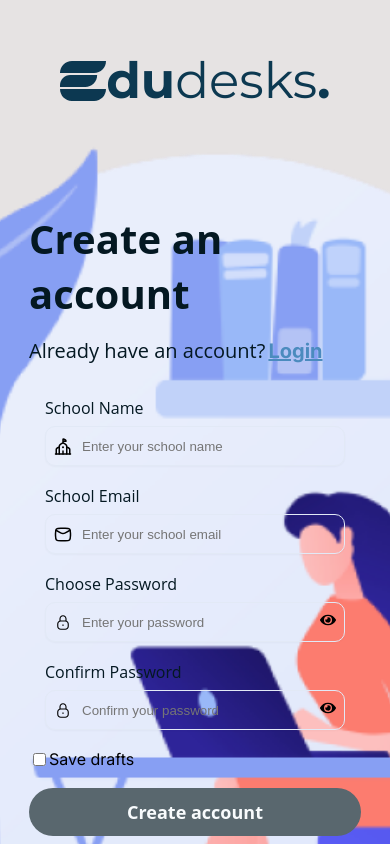
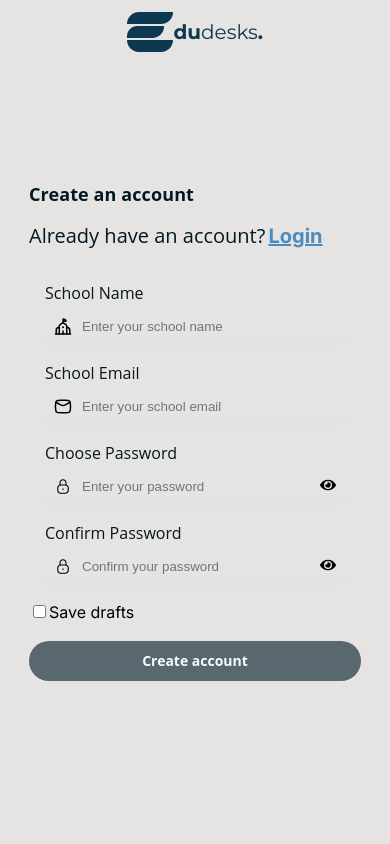
Before and after one commit to xerdin442/edtech-platform, a React (Vite) app in the folder client/: page / in a window 390 px wide. Shown: the top 844 px of the page. Built offline with nearby package versions, Linux system fonts and the light colour scheme.

Commit message:
SignUp.css

```diff
--- a/client/src/css/SignUp.css
+++ b/client/src/css/SignUp.css
@@ -309,4 +309,31 @@ padding: 30px 63px;
         justify-content: flex-start;
         background-color: transparent;
     }
+    @media (max-width: 480px) {
+    .side-1 header p {
+        font-size: 20px;
+    }
+
+    .formSection h4 {
+        font-size: 18px;
+    }
+
+    .input-container {
+        height: 32px;
+    }
+
+    .btnContainer button {
+        width: 100%;
+        height: 40px;
+        padding: 8px;
+        font-size: 14px;
+    }
+
+    .already-container {
+        font-size: 12px;
+    }
+
+    .side-1 .illustration {
+        display: none;
+    }
 }
```
